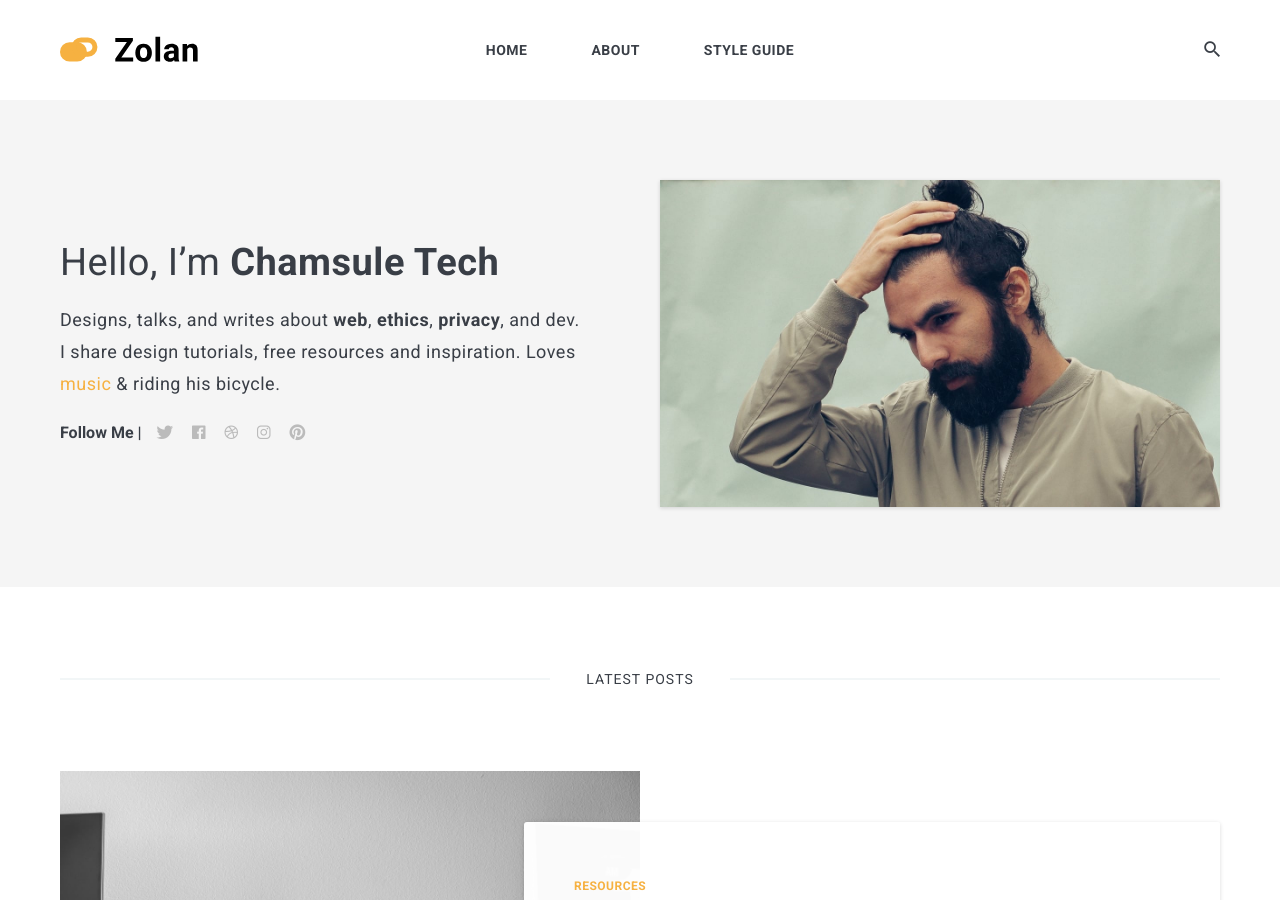
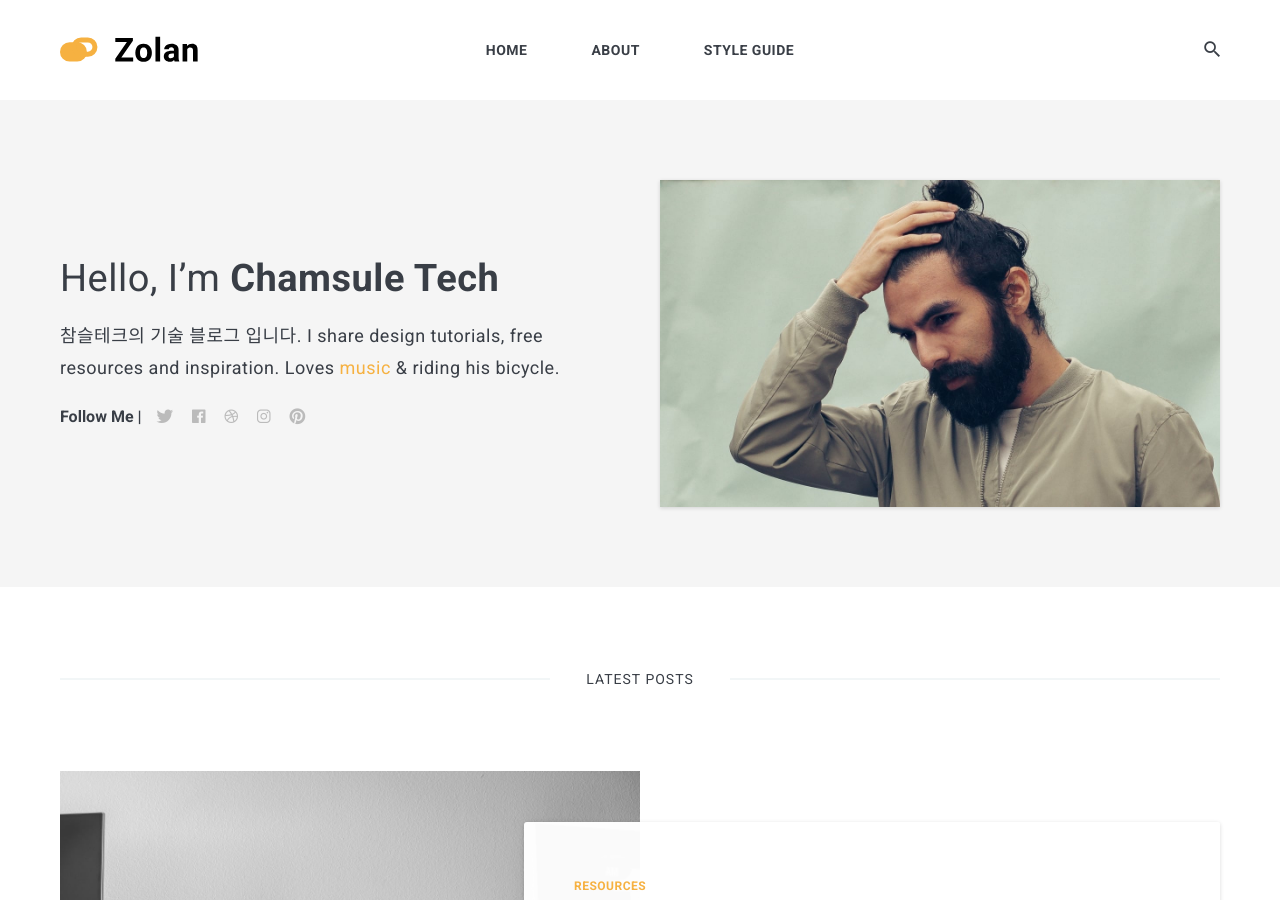
Before and after one commit to chamsuletech/chamsuletech.github.io, a Jekyll site: the page built from index.html, in a window 1280 px wide and 900 px high. Built offline with Jekyll 4.4.1, drawn with Linux system fonts in a browser that asks for light colours; nearby versions of some CDN libraries; the list of posts is cut into pages by our own code.

Commit message:
Update settings.yml

```diff
--- a/_data/settings.yml
+++ b/_data/settings.yml
@@ -1,7 +1,7 @@
 #-------------------------------
 # General Site Settings
 title: Chamsule
-logo: logo.svg # You can add own logo.
+logo: logo.svg
 description: Zolan is modern minimal theme for Jekyll
 
 
@@ -11,7 +11,7 @@ author:
   name: Alex Rodriguez
   image: 01.jpg
   say-hello: Hello, I’m <strong>Chamsule Tech</strong>
-  bio: Designs, talks, and writes about <strong>web</strong>, <strong>ethics</strong>, <strong>privacy</strong>, and dev. I share design tutorials, free resources and inspiration. Loves <a href="#">music</a> & riding his bicycle.
+  bio: 참슬테크의 기술 블로그 입니다. I share design tutorials, free resources and inspiration. Loves <a href="#">music</a> & riding his bicycle.
 
 
 #-------------------------------
```
